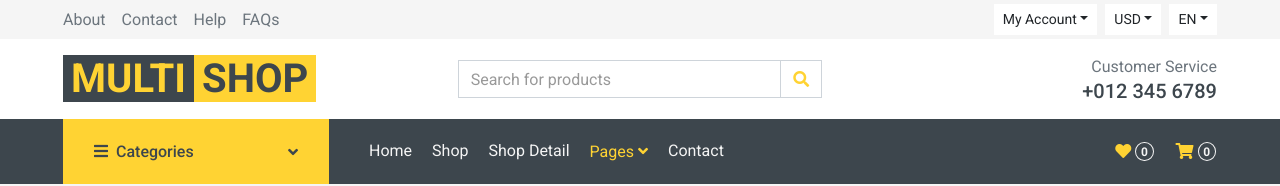
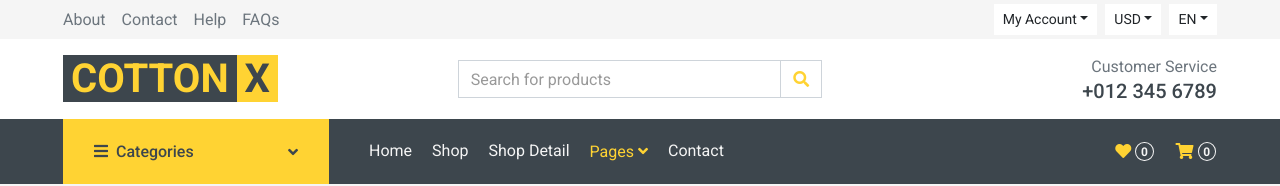
Before and after one commit to MyoThihakyaw2004/Group27, a plain HTML site: page cart.html in a window 1280 px wide. Shown: the top 186 px of the page. Drawn offline with nearby package versions, Linux system fonts and the light colour scheme.

Commit message:
second commit

```diff
--- a/cart.html
+++ b/cart.html
@@ -3,7 +3,7 @@
 
 <head>
     <meta charset="utf-8">
-    <title>MultiShop - Online Shop Website Template</title>
+    <title>CottonX- Online Shop Website Template</title>
     <meta content="width=device-width, initial-scale=1.0" name="viewport">
     <meta content="Free HTML Templates" name="keywords">
     <meta content="Free HTML Templates" name="description">
@@ -79,8 +79,8 @@
         <div class="row align-items-center bg-light py-3 px-xl-5 d-none d-lg-flex">
             <div class="col-lg-4">
                 <a href="" class="text-decoration-none">
-                    <span class="h1 text-uppercase text-primary bg-dark px-2">Multi</span>
-                    <span class="h1 text-uppercase text-dark bg-primary px-2 ml-n1">Shop</span>
+                    <span class="h1 text-uppercase text-primary bg-dark px-2">Cotton</span>
+                    <span class="h1 text-uppercase text-dark bg-primary px-2 ml-n1">X</span>
                 </a>
             </div>
             <div class="col-lg-4 col-6 text-left">
```
Also changed, not shown: checkout.html (+1 -1 lines), contact.html (+3 -3 lines), detail.html (+2 -2 lines), index.html (+3 -3 lines), shop.html (+3 -3 lines).
